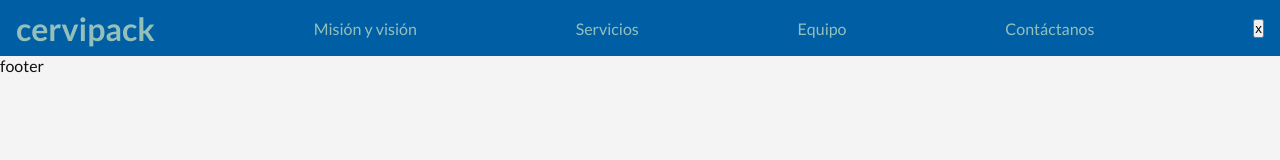
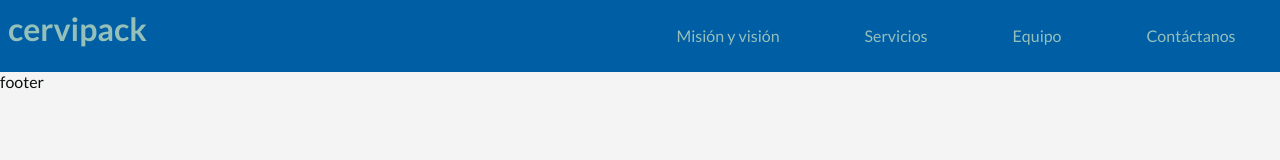
Before and after one commit to pieromc07/Servipac-LandingPage, a website with bundled scripts: page src/public/index.html in a window 1280 px wide. Built offline with nearby package versions, Linux system fonts and the light colour scheme.

Commit message:
🎨 header styles

```diff
--- a/src/public/Components/Header.js
+++ b/src/public/Components/Header.js
@@ -1,25 +1,28 @@
-const Header = ()=>{
+const Header = () => {
     const view = `
         <div class="Header-main">
             <div class="Header-logo">
                 <h1><a href="#">cervipack</a></h1>
+                <button class="menu" id="btn-open-popup">
+                    x
+                </button>
             </div>
-            <div class="Header-nav">
+            <ul class="Header-navs">
+                <li class="Header-nav">
                 <a href="#Mission/">Misión y visión</a>
-            </div>
-            <div class="Header-nav">
-                <a href="#Services/">Servicios</a>
-            </div>
-            <div class="Header-nav">
-                <a href="#Team/">Equipo</a>
-            </div>
-            <div class="Header-nav">
-                <a href="#Contact/">Contáctanos</a>
-            </div>
-            <button class="menu" id="btn-open-popup">
-                x
-            </button>
-        </div>
+                </li>
+                <li class="Header-nav">
+                    <a href="#Services/">Servicios</a>
+                </li>
+                <li class="Header-nav">
+                    <a href="#Team/">Equipo</a>
+                </li>
+                <li class="Header-nav">
+                    <a href="#Contact/">Contáctanos</a>
+                </li>
+            </ul>
+
+        </di>
     `;
     return view;
 };
--- a/src/public/styles.css
+++ b/src/public/styles.css
@@ -18,6 +18,8 @@
     --h1-phone: 900 2rem/normal Lato;
     --subtitulo-phone: 700 0.875rem/normal Lato;
     --parrafo-phone: 400 0.875rem/normal Lato;
+
+    --border-radius: 4px;
 }
 *{
     box-sizing: border-box;
@@ -29,23 +31,66 @@ body {
     padding: 0;
     color: var(--black);
     background-color: var(--white);
+    font-size: 16px;
     font-family: 'Lato', sans-serif;
 }
 
-.Header-main {
+.header .Header-main {
     width: 100%;
-    padding: 0 16px;
+    height: 56px;
+    padding: 0 0.5rem;
     display: flex;
     justify-content: space-between;
+    background-color: var(--secundario);
+    backdrop-filter: blur(20px);
+    transition: all ease 0.5s;
+}
+.header.active .Header-main {
+    height: 100vh;
+    justify-content: start;
+    flex-direction: column;
+    background-color: var(--secundario);
+}
+.Header-logo{
+    width: 100%;
+    min-height: 56px;
+    height: 56px;
+    display: flex;
     align-items: center;
-    background-color: var(--secundario);
-    height: 56px;
-    backdrop-filter: blur(20px);
+    justify-content: space-between;
 }
 
-.Header a {
+.header .Header-navs{
+    display: none;
+}
+.header.active .Header-navs{
+    display: grid;
+    grid-gap: 12px;
+    margin-top: 10%;
+}
+.header.active .Header-nav{
+    display: inline;
+    display: flex;
+    align-items: center;
+    background: transparent;
+    padding: 16px;
+    border-radius: var(--border-radius) ;
+    color:var(--white);
+}
+.header .Header-nav:hover{
+    background: var(--white);
+    color: var(--secundario);
+}
+.Header-nav{
+    display: none;
+}
+.Header-nav a {
     text-decoration: none;
     color:  var(--white);
+}
+.Header-nav:hover a {
+    text-decoration: none;
+    color: var(--secundario);
 
 }
 
@@ -99,3 +144,34 @@ a:active {
         transform: rotate(360deg);
     }
 }
+
+
+@media (min-width: 600px) { /* Mayor a 600 */
+    .header .Header-main {
+        width: 100%;
+        height: 72px;
+    }
+    .header .Header-navs{
+        width: 100%;
+        height: 100%;
+        display: grid;
+        grid-auto-flow: column;
+        align-items: center;
+        grid-template-columns: repeat(4,auto );
+        grid-gap: 12px;
+    }
+
+    .Header-logo .menu{
+        display: none;
+    }
+    .header .Header-nav{
+        height: 70%;
+        display: block;
+        display: flex;
+        justify-content: center;
+        align-items: center;
+        background: transparent;
+        border-radius: var(--border-radius) ;
+        color:var(--white);
+    }
+}
```
